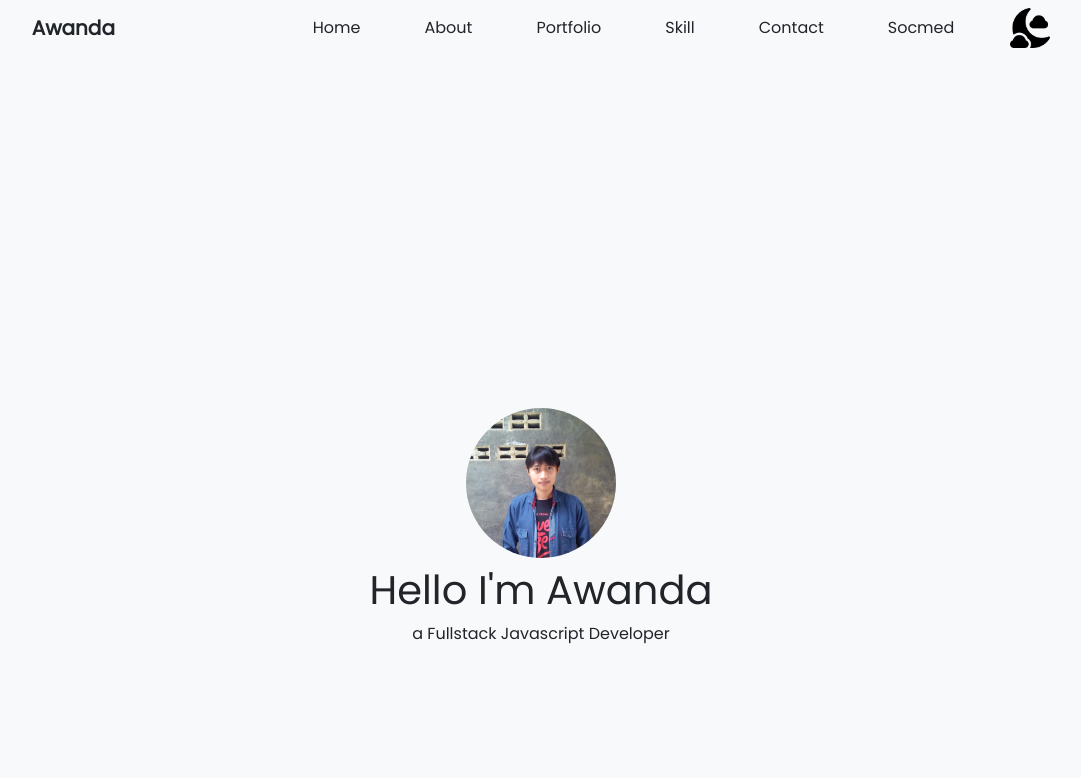
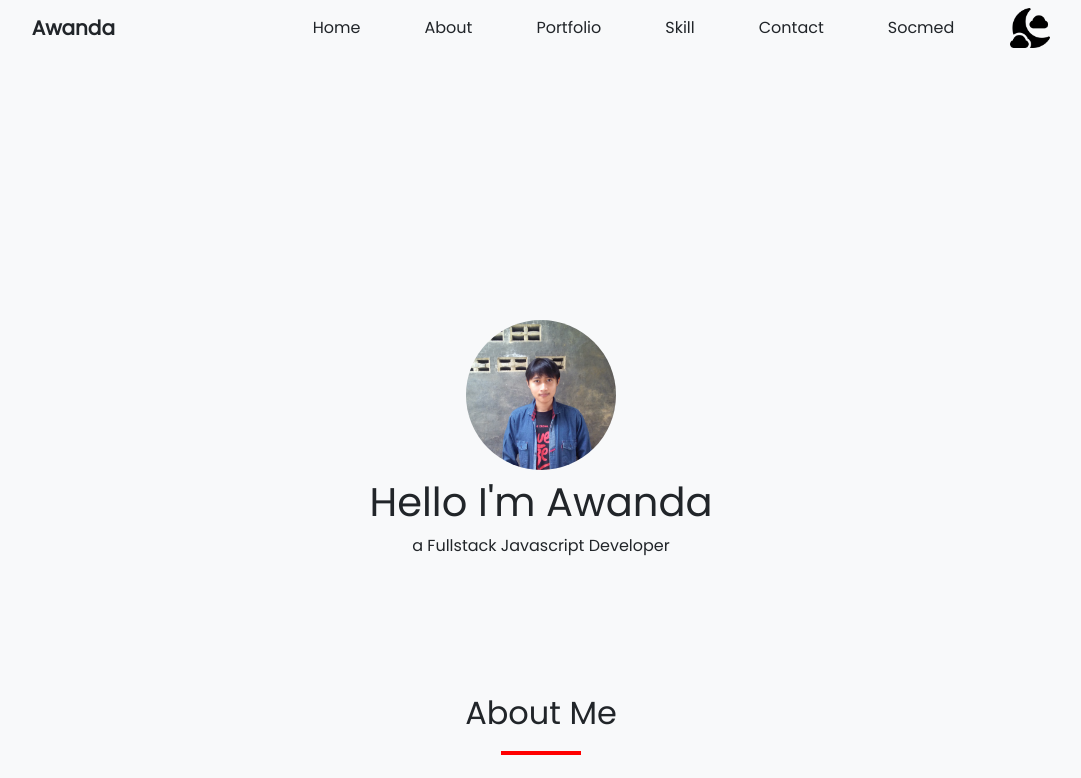
Before and after one commit to awand795/web-portfolio-fixingproject, a React (Vite) app: page / in a window 1280 px wide. Shown: the top 778 px of the page, without its empty margins (99-1180 px from the left). Built offline with nearby package versions, Linux system fonts and the light colour scheme.

Commit message:
Fixing margin in home

```diff
--- a/src/app.jsx
+++ b/src/app.jsx
@@ -36,8 +36,8 @@ const App = () => {
                 </FadeInWhenVisible>
 
                 <FadeInWhenVisible>
-                    <div className="row justify-content-center pt-5 mt-5 text-center">
-                        <div className="col-10 pt-2 pb-5">
+                    <div className="row justify-content-center pt-1 mt-1 text-center">
+                        <div className="col-10 pt-2 pb-2">
                             <img
                                 src={picture}
                                 className="rounded-circle mx-auto d-block profilePic"
```
